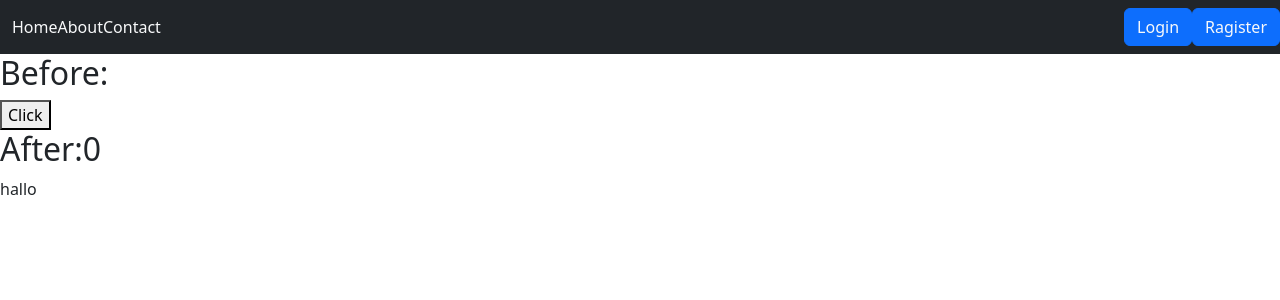
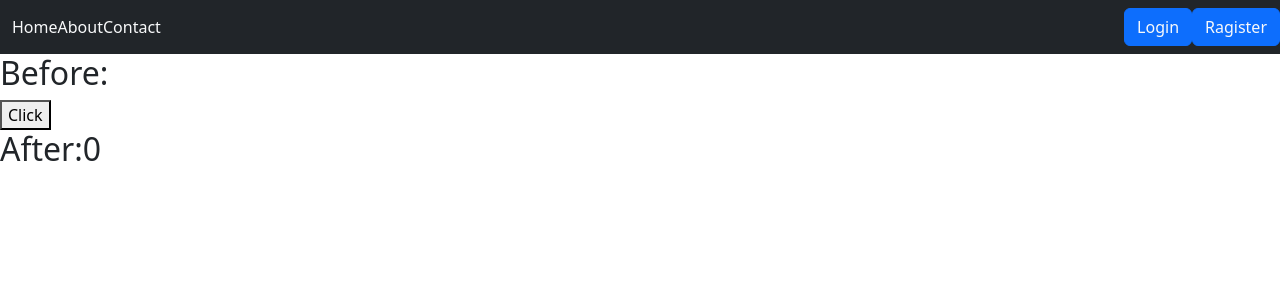
Before and after one commit to kavypatel6425/React-JavaScript, a React (Vite) app: page /useRef in a window 1280 px wide. Shown: the top 300 px of the page. Built offline with nearby package versions, Linux system fonts and the light colour scheme.

Commit message:
25-04-2026

```diff
--- a/src/Router/Lecture-15/Componants-15/UseRef.jsx
+++ b/src/Router/Lecture-15/Componants-15/UseRef.jsx
@@ -43,8 +43,6 @@ function UseRef() {
       <button onClick={(() => setCount(count + 1))}>Click</button>
       <h2>After:{count}</h2>
 
-      <p>hallo</p>
-
 
     </>
   )
```
